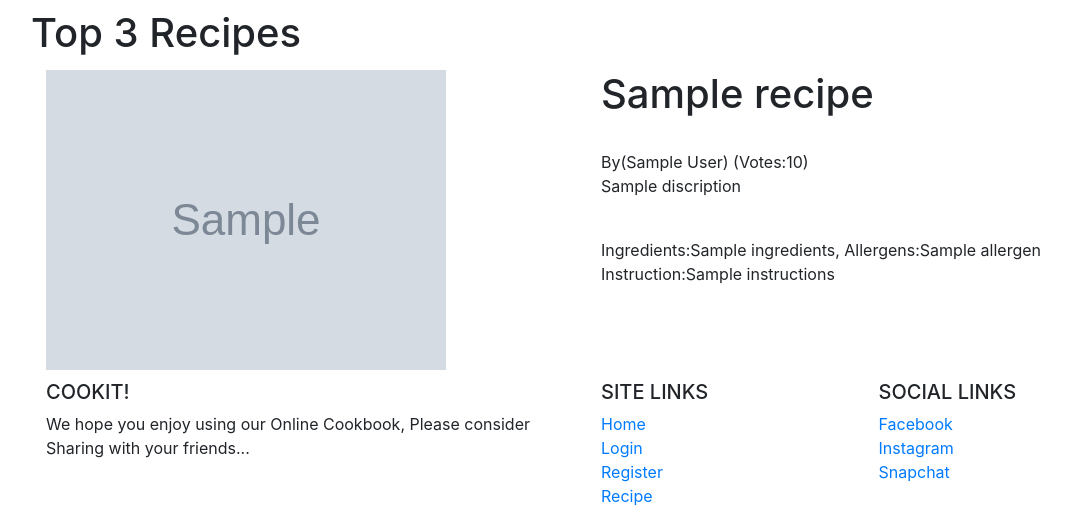
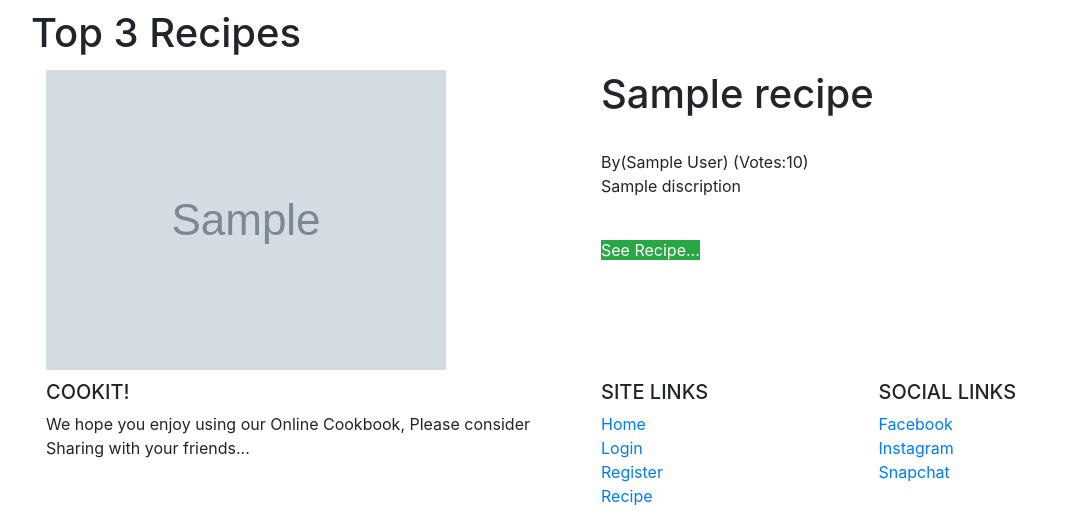
Before and after one commit to jsnbly/milestone3, a Flask app: page / in a window 1280 px wide. Shown: the part 470-980 px from the top of the page, without its empty margins (54-1125 px from the left). Run offline with Flask 2, Linux system fonts and the light colour scheme; grey boxes marked "Sample" are stand-in pictures; a database or web service that is not in the repository returns one stand-in record (values such as "Sample title"); some libraries are stand-ins or nearby versions.

Commit message:
Fixed error in landing.html where top 3 list was not displaying in line, fixed varible issue with instructions in forms.py, added user profile to list user recipes to landing.html

```diff
--- a/app.py
+++ b/app.py
@@ -112,6 +112,13 @@ def add_recipe():
         return redirect(url_for('add_recipe', title='Recipe Added'))
   return render_template("add_recipe.html", title='Add a New Recipe', form=form)
 
+#Edit Recipe Route
+@app.route('/edit_recipe/<recipe_id>')
+def edit_recipe(recipe_id):
+    recipe = mongo.db.recipe.find_one({"_id": ObjectId(recipe_id)})
+    return render_template('edit_recipe.html', editrecp=recipe )
+
+
 #Get Shop Route
 @app.route('/get_shop')
 def get_shop():
--- a/forms.py
+++ b/forms.py
@@ -19,5 +19,5 @@ class AddRecipe(FlaskForm):
     dish_type = SelectField('Dish Type', choices=[('breakfast','Breakfast'),('lunch','Lunch'),('dinner','Dinner'),('supper','Supper'),('dessert','Dessert'),('snack','Snack')])
     discription = TextAreaField('Discription of Recipe', validators=[DataRequired()])
     ingredient = TextAreaField('Ingredients Required', validators=[DataRequired()])
-    instruction = TextAreaField('Recipe Instructions', validators=[DataRequired()])
+    instructions = TextAreaField('Recipe Instructions', validators=[DataRequired()])
     submit = SubmitField('Add Recipe')
--- a/templates/landing.html
+++ b/templates/landing.html
@@ -29,33 +29,38 @@
   </div>
 {% endif %}
 
-<!--Sample Recipe section-->
+{% if 'username' not in session %}
 <h1>Top 3 Recipes</h1>
 {% for recipe in recipes %}
-  {% if loop.index % 2 != 0 %}
+
   <div class="container recipesection">
     <div class="row">
         <div class="col-lg-6"><img src="{{recipe.image}}" alt="Image" class="img-fluid"> </div>
-        <div class="col-lg-6"><h1>{{ recipe.title }}</h1> <br>By({{ recipe.author }}) (Votes:{{ recipe.votes }})<br>
-            <p>{{ recipe.discription }}</p><br>Ingredients:{{ recipe.ingredients }}, Allergens:{{ recipe.allergen }}<br>
-            Instruction:{{ recipe.instructions }}
-
+        <div class="col-lg-6"><h1>{{ recipe.title }}</h1><br>By({{ recipe.author }}) (Votes:{{ recipe.votes }})<br>
+            <p>{{ recipe.discription }}</p><br>
+            <a href="#" class="btn-success" role="button">See Recipe...</a>
         </div>
         </div>
     </div>
-    {% else %}
-    <div class="container recipesection">
-        <div class="row">
-            <div class="col-lg-6"><h1>{{ recipe.title }}</h1> <br>By({{ recipe.author }}) (Votes:{{ recipe.votes }})<br>
-                <p>{{ recipe.discription }}</p><br>Ingredients:{{ recipe.ingredients }}, Allergens:{{ recipe.allergen }}<br>
-                Instruction:{{ recipe.instructions }}
 
-            </div>
-            <div class="col-lg-6"><img src="{{recipe.image}}" alt="Image" class="img-fluid"> </div>
-            </div>
+{% endfor %}
+{% else %}
+  <div class="container userrecipesection">
+    <div class="row">
+      <h1>Hey {{ recipe.author }}, Welcome Back...</h1>
+      {% for recipe in recipes if recipe.author == username %}
+        <div class="col-lg-6"><h1>{{ recipe.title }}</h1><br>By({{ recipe.author }}) (Votes:{{ recipe.votes }})<br>
+          <p>{{ recipe.discription }}</p><br>
+          <a href="#" class="btn-success" role="button">See Recipe</a>
+          <a href="#" class="btn-warning" role="button">Edit Recipe</a>
+          <a href="#" class="btn-danger" role="button">Delete Recipe</a>
         </div>
-    {% endif %}
-{% endfor %}
+      {% else %}
+        <p>You Currently have no recipes added, Would you like to add one now?</p>
+        <a href="{{url_for('add_recipe')}}" class="btn-success" role="button">Add New Recipe</a>
+      {% endfor %}
+    </div>
+{% endif %}
 
 
   {% endblock %}
```
Also changed, not shown: templates/edit_recipe.html (added, +56 -0 lines).
